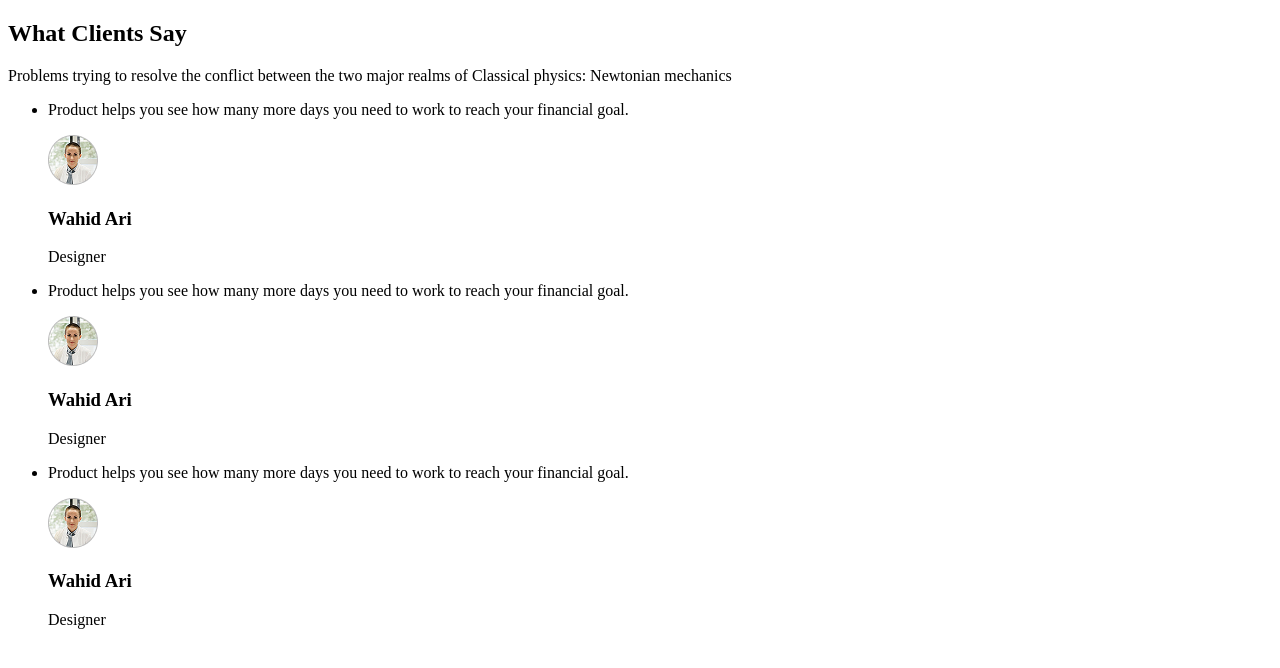
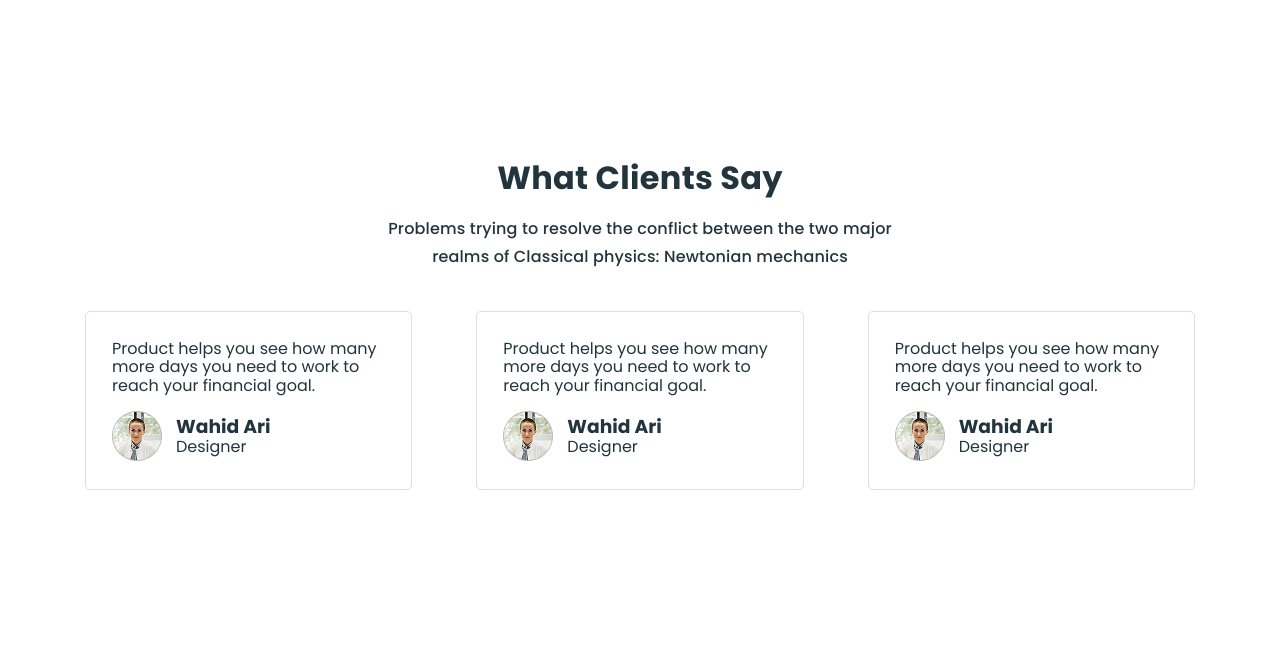
Before and after one commit to ArtGoIt/team-118-10, a plain HTML site: page index.html in a window 1280 px wide. Drawn offline with nearby package versions, Linux system fonts and the light colour scheme.

Commit message:
added html/css teamdfd

```diff
--- a/index.html
+++ b/index.html
@@ -5,60 +5,89 @@
   <head>
     <meta charset="UTF-8" />
     <meta name="viewport" content="width=device-width, initial-scale=1.0" />
+    <link
+      rel="stylesheet"
+      href="https://cdnjs.cloudflare.com/ajax/libs/modern-normalize/1.1.0/modern-normalize.min.css"
+      integrity="sha512-wpPYUAdjBVSE4KJnH1VR1HeZfpl1ub8YT/NKx4PuQ5NmX2tKuGu6U/JRp5y+Y8XG2tV+wKQpNHVUX03MfMFn9Q=="
+      crossorigin="anonymous"
+      referrerpolicy="no-referrer"
+    />
+    <link rel="preconnect" href="https://fonts.googleapis.com" />
+    <link rel="preconnect" href="https://fonts.gstatic.com" crossorigin />
+    <link
+      href="https://fonts.googleapis.com/css2?family=Montserrat:wght@500&family=Poppins:wght@400;500;700&display=swap"
+      rel="stylesheet"
+    />
+    <link rel="stylesheet" href="./styles/style.css" />
     <title>Document</title>
   </head>
   <body>
     <main>
-      <section>
-        <h2>What Clients Say</h2>
-        <p>
+      <div class="test"></div>
+      <section class="clients">
+        <div class="container">
+          <h2 class="clients-title">What Clients Say</h2>
+          <p class="clients-text">
             Problems trying to resolve the conflict between the two major realms
             of Classical physics: Newtonian mechanics
           </p>
-        <ul>
-          <li>
-            <p>
-              Product helps you see how many more days you need to work to reach
-              your financial goal.
+          <ul class="clients-list">
+            <li class="clients-item">
+              <p class="clients-item-text">
+                Product helps you see how many more days you need to work to
+                reach your financial goal.
               </p>
+              <div class="clients-inner">
                 <img
                   src="./images/client-1.png"
                   alt="Wahid Ari"
                   width="50"
                   height="50"
                 />
-            <h3>Wahid Ari</h3>
-            <p>Designer</p>
+                <div class="clients-body">
+                  <h3 class="clients-item-title">Wahid Ari</h3>
+                  <p class="clients-item-desc">Designer</p>
+                </div>
+              </div>
             </li>
-          <li>
-            <p>
-              Product helps you see how many more days you need to work to reach
-              your financial goal.
+            <li class="clients-item">
+              <p class="clients-item-text">
+                Product helps you see how many more days you need to work to
+                reach your financial goal.
               </p>
+              <div class="clients-inner">
                 <img
                   src="./images/client-1.png"
                   alt="Wahid Ari"
                   width="50"
                   height="50"
                 />
-            <h3>Wahid Ari</h3>
-            <p>Designer</p>
+                <div class="clients-body">
+                  <h3 class="clients-item-title">Wahid Ari</h3>
+                  <p class="clients-item-desc">Designer</p>
+                </div>
+              </div>
             </li>
-          <li>
-            <p>
-              Product helps you see how many more days you need to work to reach
-              your financial goal.
+            <li class="clients-item">
+              <p class="clients-item-text">
+                Product helps you see how many more days you need to work to
+                reach your financial goal.
               </p>
+              <div class="clients-inner">
                 <img
                   src="./images/client-1.png"
                   alt="Wahid Ari"
                   width="50"
                   height="50"
                 />
-            <h3>Wahid Ari</h3>
-            <p>Designer</p>
+                <div class="clients-body">
+                  <h3 class="clients-item-title">Wahid Ari</h3>
+                  <p class="clients-item-desc">Designer</p>
+                </div>
+              </div>
             </li>
           </ul>
+        </div>
       </section>
     </main>
   </body>
--- /dev/null
+++ b/styles/style.css
@@ -0,0 +1,95 @@
+/** @format */
+
+h1,
+h2,
+h3,
+p {
+  margin: 0;
+}
+
+a {
+  text-decoration: none;
+}
+
+ul {
+  margin: 0;
+  padding: 0;
+  list-style: none;
+}
+
+img {
+  display: block;
+  width: 100%;
+  height: auto;
+}
+
+body {
+  font-family: "Poppins", sans-serif;
+  font-size: 16px;
+  color: #22343d;
+  background-color: #fff;
+}
+
+.container {
+  width: 1130px;
+  padding: 0 10px;
+  margin: 0 auto;
+}
+.test {
+  padding-bottom: 100px;
+}
+
+.clients {
+  padding: 50px 0;
+}
+
+.clients-title {
+  margin-bottom: 8px;
+  font-weight: 700;
+  font-size: 32px;
+  line-height: 1.78;
+  letter-spacing: 0.01em;
+  text-transform: capitalize;
+  text-align: center;
+}
+.clients-text {
+  margin: 0 auto;
+  margin-bottom: 40px;
+  width: 537px;
+  font-weight: 500;
+  line-height: 1.75;
+  letter-spacing: 0.01em;
+  text-align: center;
+}
+
+.clients-list {
+  display: flex;
+  gap: 64px;
+}
+
+.clients-item {
+  width: calc((100% - 128px) / 3);
+  padding: 28px 26px;
+  border: 1px solid #dedede;
+  border-radius: 5px;
+}
+
+.clients-item-text {
+  margin-bottom: 16px;
+}
+.clients-inner {
+  display: flex;
+  align-items: center;
+}
+.clients-body {
+  margin-left: 14px;
+}
+.clients-item-title {
+}
+.clients-item-desc {
+}
+
+img {
+  width: 50px;
+  height: 50px;
+}
```
Lines whose indentation alone changed are shown as unchanged.
